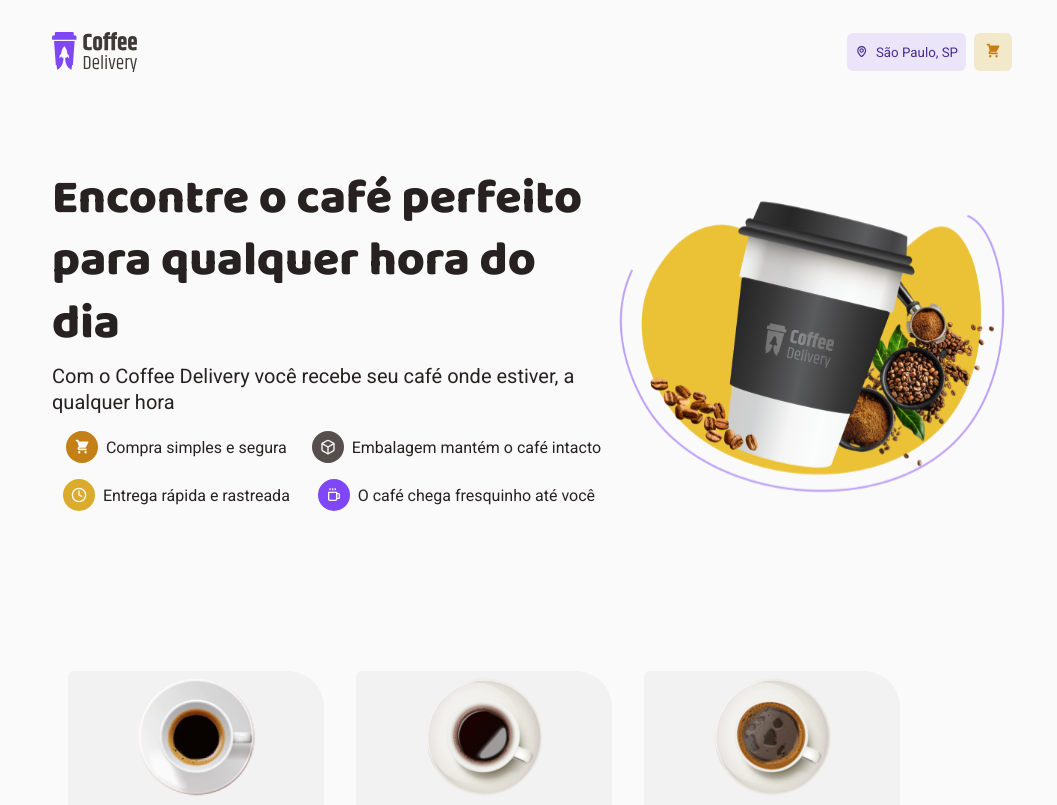
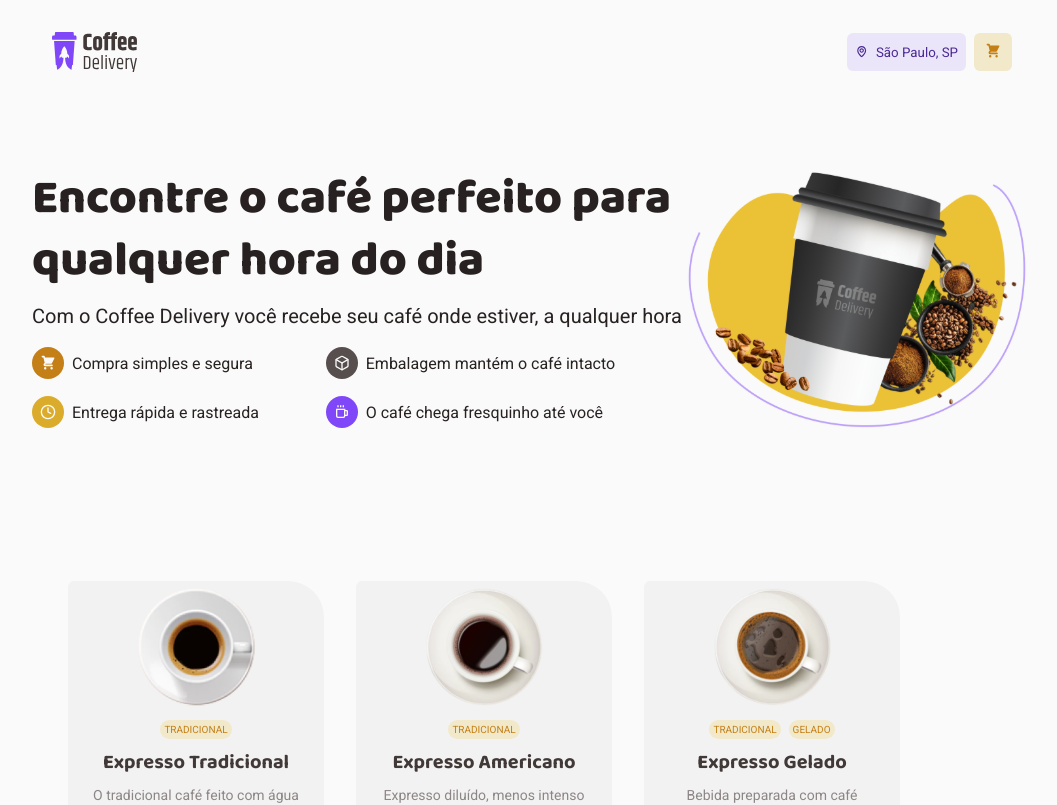
Before and after one commit to cp-yago/shop-anything, a React (Vite) app: page / in a window 1280 px wide. Shown: the top 805 px of the page, without its empty margins (108-1165 px from the left). Built offline with nearby package versions, Linux system fonts and the light colour scheme; data requests are answered from the project's data file.

Commit message:
refactor: intro component

```diff
--- a/src/components/BulletWithIcon/styles.ts
+++ b/src/components/BulletWithIcon/styles.ts
@@ -2,7 +2,6 @@ import styled from 'styled-components';
 
 export const Container = styled.div`
   display: flex;
-  justify-content: center;
   align-items: center;
   margin: 8px 0;
 `;
--- a/src/pages/Home/Intro/index.tsx
+++ b/src/pages/Home/Intro/index.tsx
@@ -1,4 +1,11 @@
-import { Container, TitleContainer, ItemsContainer } from './styles'
+import {
+  Container,
+  Content,
+  TitleContainer,
+  SubTitleContainer,
+  ImageContainer,
+  ItemsContainer
+} from './styles'
 import { BulletWithIcon } from '../../../components'
 import { HiShoppingCart } from 'react-icons/hi'
 import { FiBox, FiClock } from 'react-icons/fi'
@@ -10,9 +17,22 @@ import { defaultTheme } from '../../../styles/themes/default'
 export const Intro = () => {
   return (
     <Container>
-      <TitleContainer>
-        <h1>Encontre o café perfeito para qualquer hora do dia</h1>
-        <p>Com o Coffee Delivery você recebe seu café onde estiver, a qualquer hora</p>
+
+      <Content>
+
+        <TitleContainer>
+          <h1>Encontre o café perfeito para qualquer hora do dia</h1>
+        </TitleContainer>
+
+        <SubTitleContainer>
+          <p>Com o Coffee Delivery você recebe seu café onde estiver, a qualquer hora</p>
+        </SubTitleContainer>
+
+        <ImageContainer>
+          <img src={introCoffee} alt="coffee" />
+        </ImageContainer>
+
+
         <ItemsContainer>
           <BulletWithIcon
             text='Compra simples e segura'
@@ -35,8 +55,10 @@ export const Intro = () => {
             iconBackgroundColor={defaultTheme['purple-light']}
           />
         </ItemsContainer>
-      </TitleContainer>
-      <img src={introCoffee} alt="coffee" />
+
+      </Content>
+
+
     </Container>
   )
 }
--- a/src/pages/Home/Intro/styles.ts
+++ b/src/pages/Home/Intro/styles.ts
@@ -1,20 +1,26 @@
 import styled from 'styled-components';
 
 export const Container = styled.div`
+  width: 100%;
   display: flex;
-  flex-direction: row;
-  justify-content: space-between;
+  justify-content: center;
+`;
 
-  padding: 64px 160px;
+export const Content = styled.div`
+  display: grid;
+  align-self: center;
+  width: 1000px;
+  margin: 64px 0;
 
-  img {
-    width: 400px;
-  }
+  grid-template-areas:
+    'title title title image'
+    'subtitle subtitle subtitle image'
+    'items items items image'
+  ;
 `;
 
 export const TitleContainer = styled.div`
-  display: flex;
-  flex-direction: column;
+  grid-area: title;
 
   h1 {
     font-family: 'Baloo 2', cursive;
@@ -24,6 +30,12 @@ export const TitleContainer = styled.div`
     margin-bottom: 8px;
   }
 
+  /* background-color: yellow; */
+`;
+
+export const SubTitleContainer = styled.div`
+  grid-area: subtitle;
+
   p {
     font-family: 'Roboto', sans-serif;
     font-size: 20px;
@@ -31,8 +43,17 @@ export const TitleContainer = styled.div`
   }
 `;
 
+export const ImageContainer = styled.div`
+  grid-area: image;
+  img {
+    width: 350px;
+  }
+`;
+
 export const ItemsContainer = styled.div`
+  grid-area: items;
   display: grid;
+  margin-top: 8px;
+
   grid-template-columns: auto auto;
-  margin: 8px 0;
 `;
```
